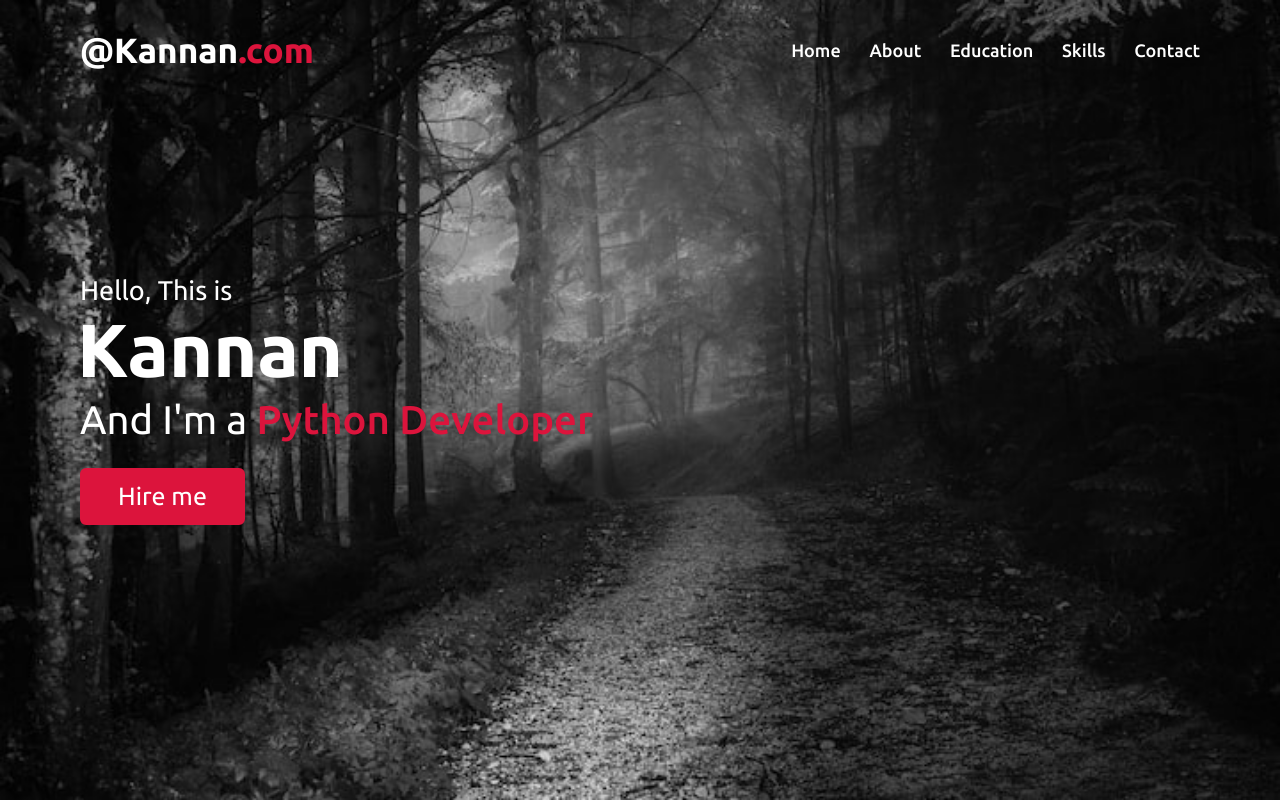
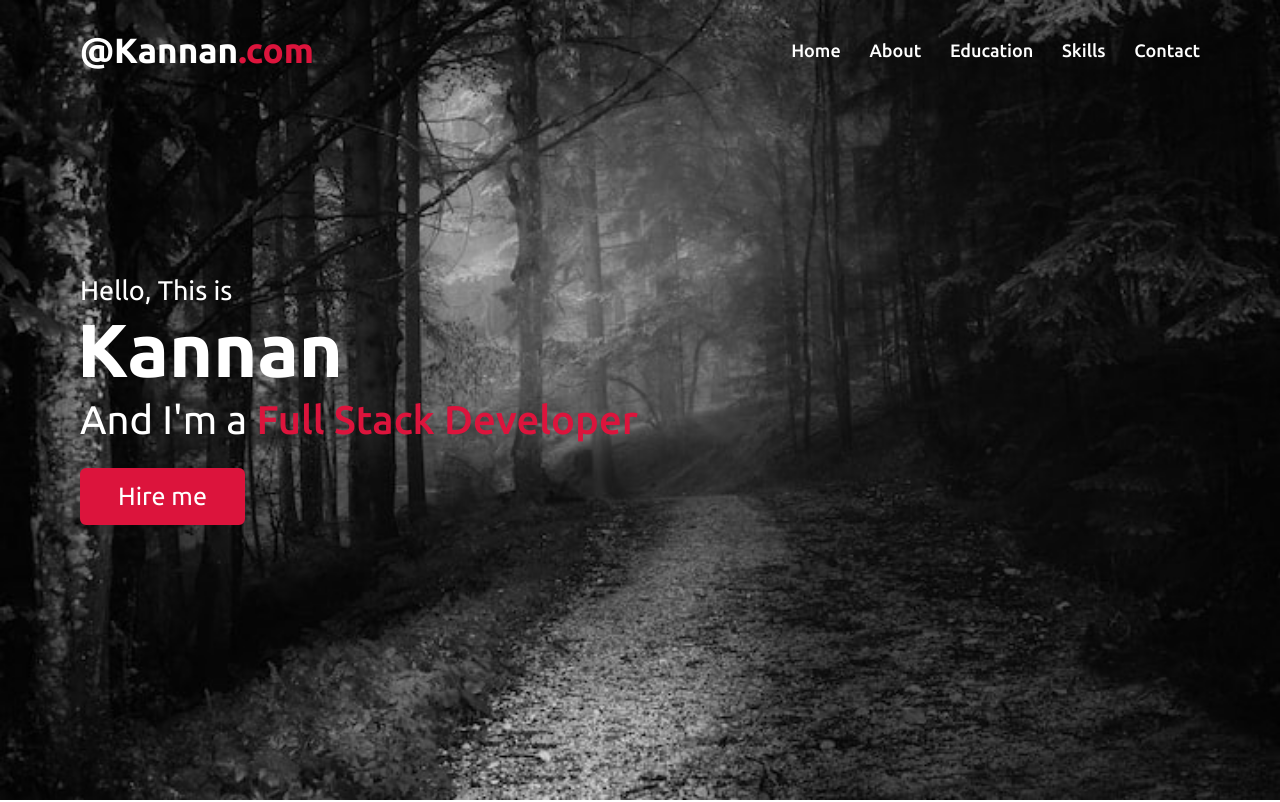
Before and after one commit to AKannan-2004/DigitalPortfolio, a plain HTML site: page index.html in a window 1280 px wide. Shown: the top 802 px of the page. Drawn offline with Linux system fonts and the light colour scheme.

Commit message:
Update index.html

```diff
--- a/index.html
+++ b/index.html
@@ -35,7 +35,7 @@
             <div class="home-content">
                 <div class="text-1">Hello, This is</div>
                 <div class="text-2">Kannan</div>
-                <div class="text-3">And I'm a <span class="typing">Python Developer</span></div>
+                <div class="text-3">And I'm a <span class="typing">Full Stack Developer</span></div>
                 <a href="#">Hire me</a>
             </div>
         </div>
```
